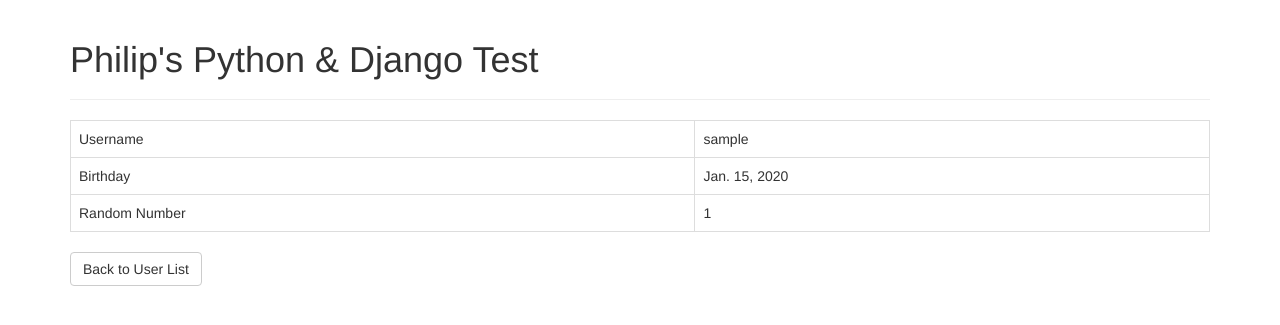
After one commit to goldsoft1206/Test_01102017, a Django app: page /users/detail/1/ in a window 1280 px wide. The commit adds this page. Shown: the top 325 px of the page. Run offline with Django 3.2, Linux system fonts and the light colour scheme; tables that the repository leaves empty hold one stand-in row (values such as "Sample post"); some libraries are stand-ins or nearby versions.

Commit message:
user detail page implemented

```diff
--- /dev/null
+++ b/fortune/templates/users/detail.html
@@ -0,0 +1,29 @@
+{% extends 'base.html' %}
+
+{% block title %}User Detail{% endblock %}
+
+{% block content %}
+<div class="row">
+	<div class="col-md-12">
+		<table class="table table-bordered">
+			<tbody>
+				<tr>
+					<td>Username</td>
+					<td>{{ object.user.username }}</td>
+				</tr>
+				<tr>
+					<td>Birthday</td>
+					<td>{{ object.birth_date }}</td>
+				</tr>
+				<tr>
+					<td>Random Number</td>
+					<td>{{ object.random_number }}</td>
+				</tr>
+			</tbody>
+		</table>
+	</div>
+	<div class="col-md-12">
+		<a href="{% url 'users:list' %}" class="btn btn-default">Back to User List</a>
+	</div>
+</div>
+{% endblock %}
--- a/fortune/templates/users/list.html
+++ b/fortune/templates/users/list.html
@@ -17,7 +17,7 @@
 			<tbody>
 				{% for object in object_list %}
 				<tr>
-					<td>{{ object.user.username }}</td>
+					<td><a href="{% url 'users:detail' pk=object.pk %}">{{ object.user.username }}</a></td>
 					<td>{{ object.birth_date }}</td>
 					<td>{{ object.random_number }}</td>
 					<th><a href="{% url 'users:update' pk=object.pk %}" class="btn-xs">Edit</a>
--- a/fortune/userprofile/urls.py
+++ b/fortune/userprofile/urls.py
@@ -1,10 +1,11 @@
 from django.conf.urls import url
 
-from .views import UserListView, UserCreateView, UserUpdateView
+from .views import UserListView, UserCreateView, UserUpdateView, UserDetailView
 
 
 urlpatterns = [
 	url(r'^list/$', UserListView.as_view(), name='list'),
 	url(r'^create/$', UserCreateView.as_view(), name='create'),
 	url(r'^update/(?P<pk>\d+)/$', UserUpdateView.as_view(), name='update'),
+	url(r'^detail/(?P<pk>\d+)/$', UserDetailView.as_view(), name='detail'),
 ]
--- a/fortune/userprofile/views.py
+++ b/fortune/userprofile/views.py
@@ -1,7 +1,7 @@
 import random
 
 from django.shortcuts import render
-from django.views.generic import ListView, CreateView, UpdateView, DeleteView
+from django.views.generic import ListView, CreateView, UpdateView, DeleteView, DetailView
 from django.contrib.auth.models import User
 from django.http import HttpResponseRedirect
 from django.core.urlresolvers import reverse_lazy
@@ -69,3 +69,11 @@
 		init_value = super(UserUpdateView, self).get_initial()
 		init_value['username'] = self.object.user.username
 		return init_value
+
+
+class UserDetailView(DetailView):
+	"""
+	View to show detailed info of User
+	"""
+	model = UserProfile
+	template_name = 'users/detail.html'
```
